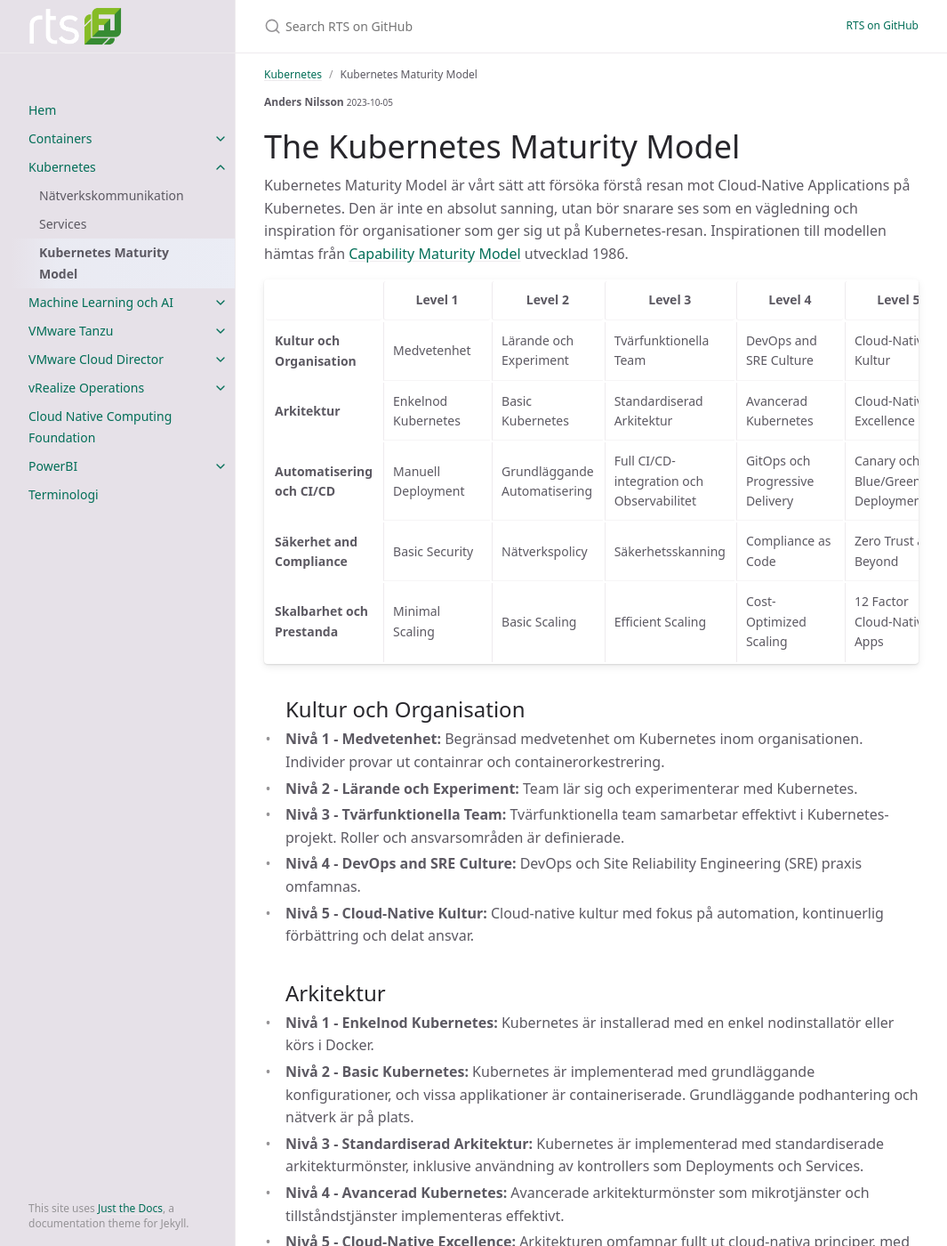
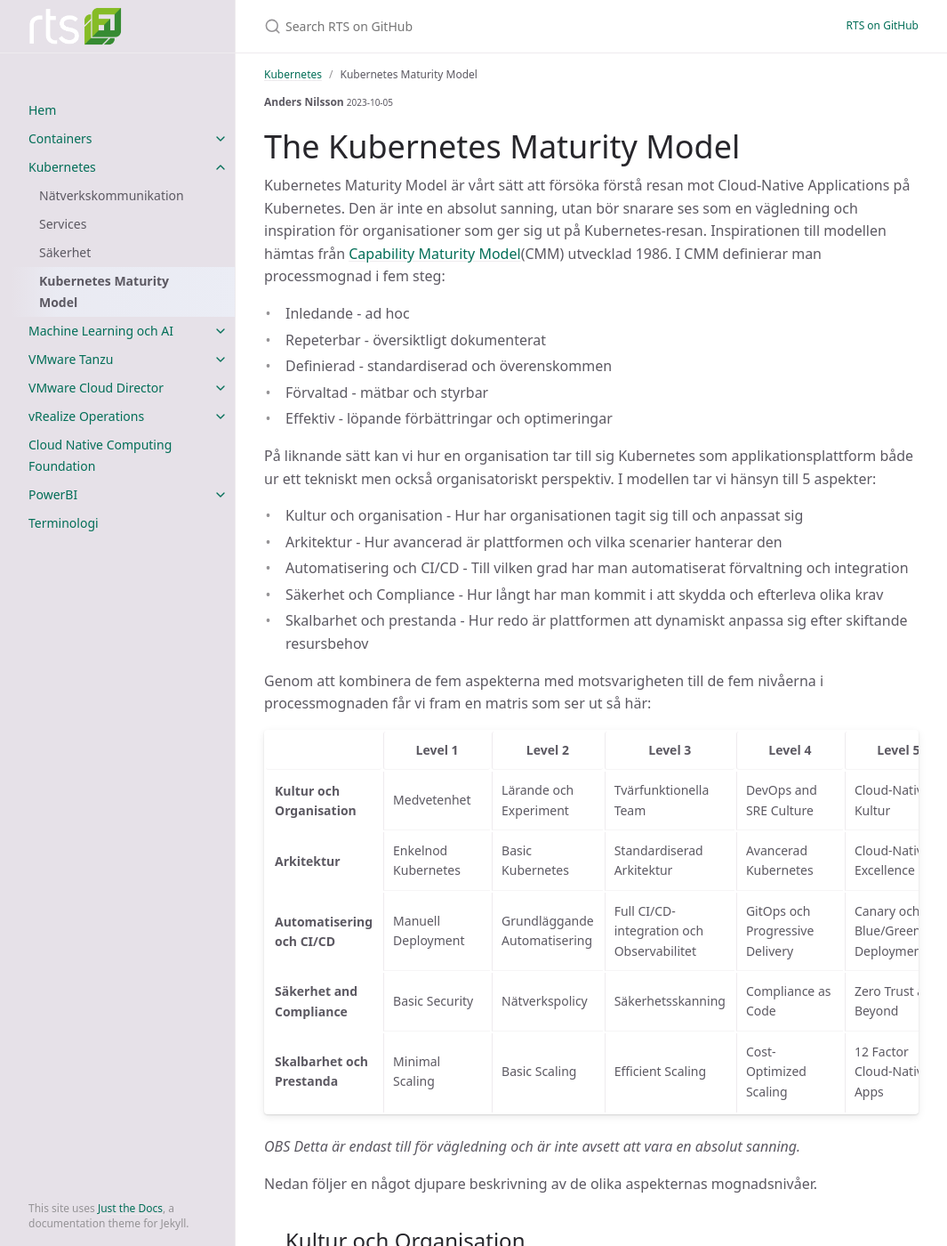
Before and after one commit to RTSAB/rtsab.github.io, a Jekyll site: the page built from docs/kubernetes/kubernetes-maturity-model.md, in a window 1280 px wide and 1400 px high. Shown: the whole window at 89% size, without its empty margins (107-1172 px from the left). Built offline with Jekyll 4.4.1, drawn with Linux system fonts in a browser that asks for light colours; cached includes are drawn as plain includes.

Commit message:
Uppdaterad kring säkerhet

```diff
--- a/docs/kubernetes/kubernetes-maturity-model.md
+++ b/docs/kubernetes/kubernetes-maturity-model.md
@@ -2,12 +2,26 @@
 layout: page
 title:  "Kubernetes Maturity Model"
 parent: "Kubernetes"
-nav_order: 4
+nav_order: 5
 author: "Anders Nilsson"
 date: 2023-10-05
 ---
 # The Kubernetes Maturity Model
-Kubernetes Maturity Model är vårt sätt att försöka förstå resan mot Cloud-Native Applications på Kubernetes. Den är inte en absolut sanning, utan bör snarare ses som en vägledning och inspiration för organisationer som ger sig ut på Kubernetes-resan. Inspirationen till modellen hämtas från [Capability Maturity Model](../capability-maturity-model) utvecklad 1986.
+Kubernetes Maturity Model är vårt sätt att försöka förstå resan mot Cloud-Native Applications på Kubernetes. Den är inte en absolut sanning, utan bör snarare ses som en vägledning och inspiration för organisationer som ger sig ut på Kubernetes-resan. Inspirationen till modellen hämtas från [Capability Maturity Model](../capability-maturity-model)(CMM) utvecklad 1986. I CMM definierar man processmognad i fem steg:
+- Inledande - ad hoc
+- Repeterbar - översiktligt dokumenterat
+- Definierad - standardiserad och överenskommen
+- Förvaltad - mätbar och styrbar
+- Effektiv - löpande förbättringar och optimeringar
+
+På liknande sätt kan vi hur en organisation tar till sig Kubernetes som applikationsplattform både ur ett tekniskt men också organisatoriskt perspektiv. I modellen tar vi hänsyn till 5 aspekter:
+- Kultur och organisation - Hur har organisationen tagit sig till och anpassat sig
+- Arkitektur - Hur avancerad är plattformen och vilka scenarier hanterar den
+- Automatisering och CI/CD - Till vilken grad har man automatiserat förvaltning och integration
+- Säkerhet och Compliance - Hur långt har man kommit i att skydda och efterleva olika krav
+- Skalbarhet och prestanda - Hur redo är plattformen att dynamiskt anpassa sig efter skiftande resursbehov
+
+Genom att kombinera de fem aspekterna med motsvarigheten till de fem nivåerna i processmognaden får vi fram en matris som ser ut så här:
 
 <style>
     body {
@@ -57,6 +71,9 @@ Kubernetes Maturity Model är vårt sätt att försöka förstå resan mot Cloud
     </tr>
 {% endfor %}
 </table>
+_OBS Detta är endast till för vägledning och är inte avsett att vara en absolut sanning._
+
+Nedan följer en något djupare beskrivning av de olika aspekternas mognadsnivåer.
 
 <ul>
 {% for category in site.data.kmm %}
```
Also changed, not shown: docs/kubernetes/kubernetes-security.md (added, +16 -0 lines).
